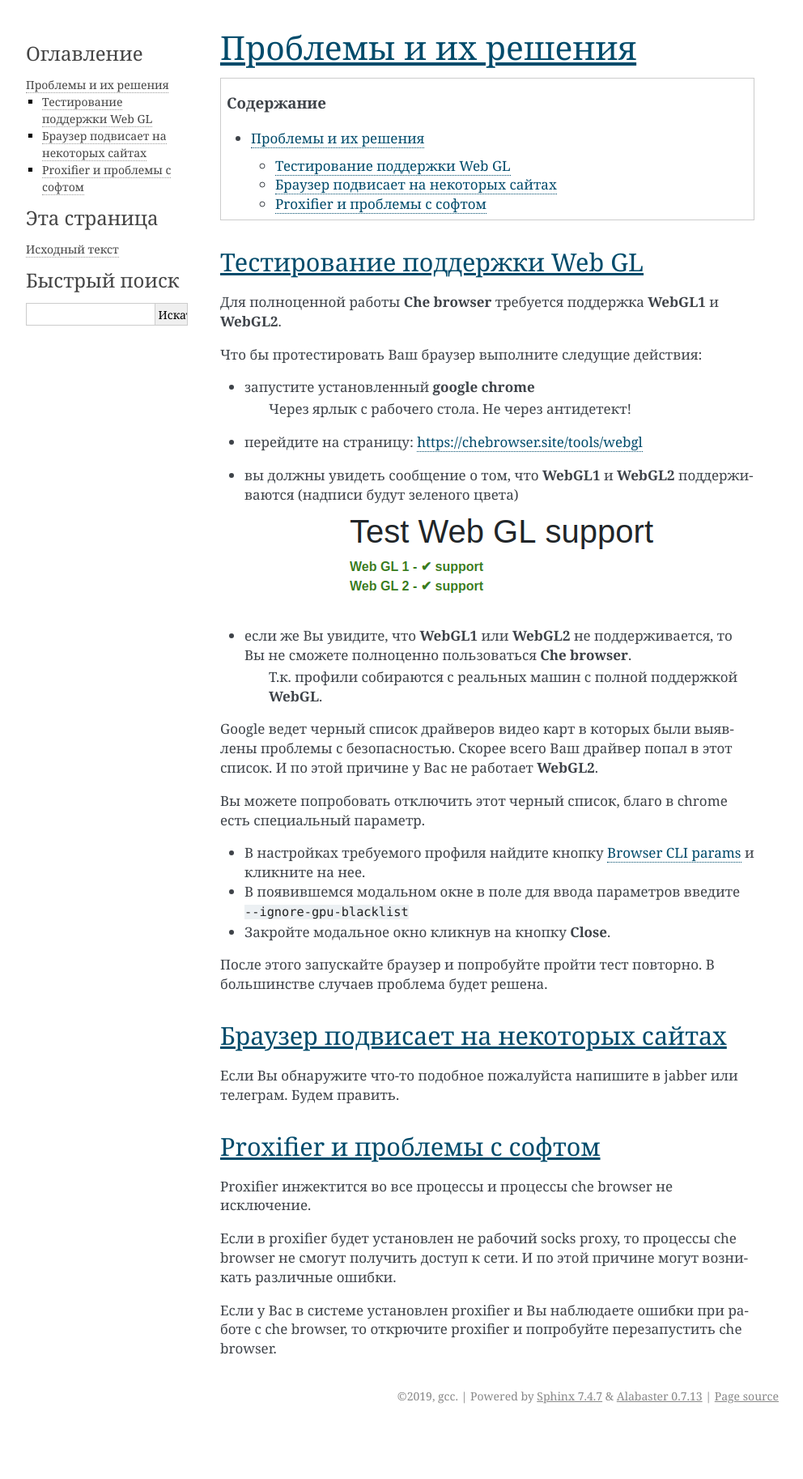
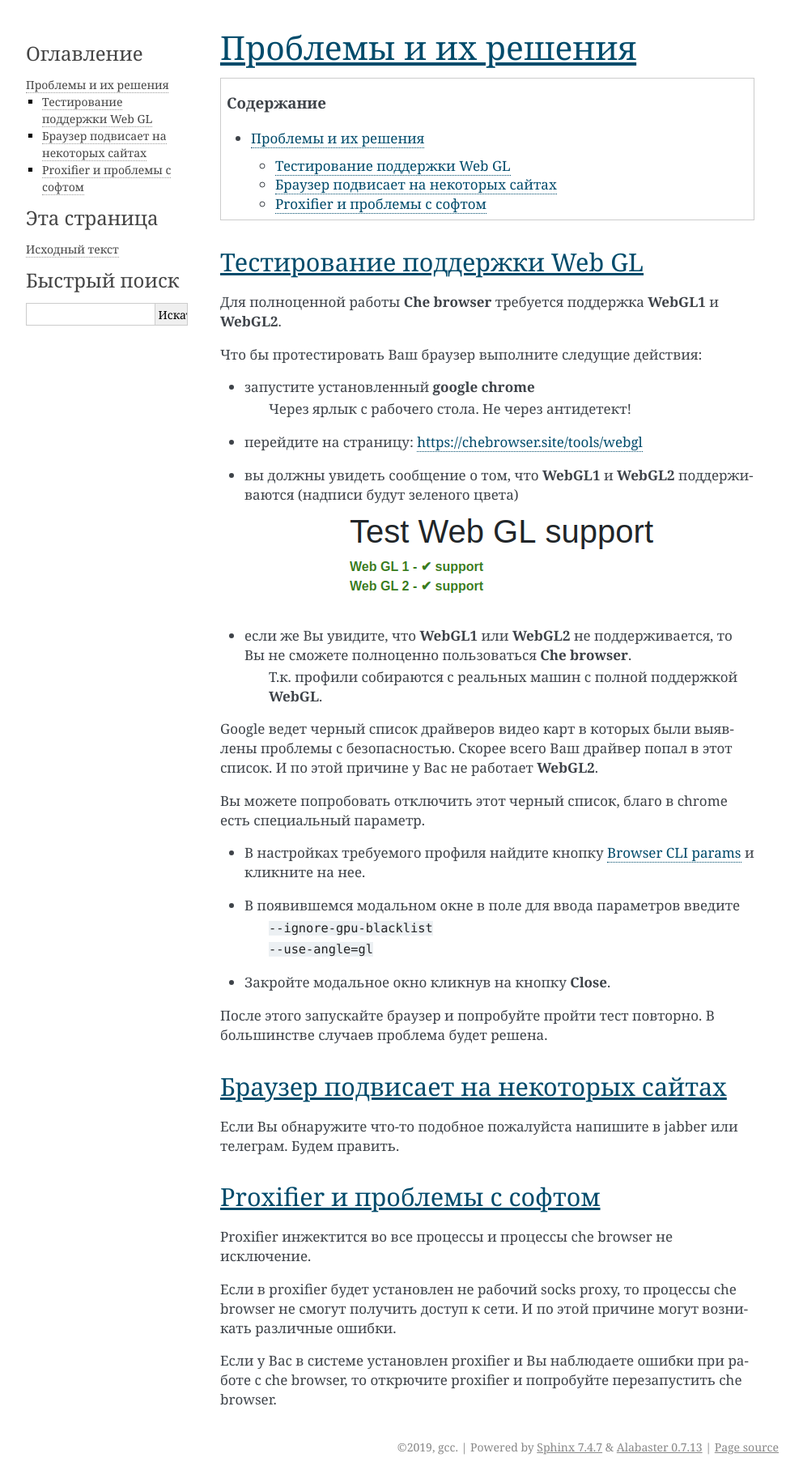
Before and after one commit to gcc-master/chebrowser-doc, a Sphinx documentation site: the page built from source/problems.rst, in a window 1280 px wide. Shown: the whole page at 81% size, without its empty margins (148-1140 px from the left). Built offline with Sphinx 7.4.7, drawn with Linux system fonts in a browser that asks for light colours; before the commit the page ends 1763 px from its top, so only the background shows below that.

Commit message:
ver: 0.1.13 - webgl2 problem fix

```diff
--- a/source/problems.rst
+++ b/source/problems.rst
@@ -26,7 +26,9 @@ Google ведет черный список драйверов видео кар
 Вы можете попробовать отключить этот черный список, благо в chrome есть специальный параметр.
 
 - В настройках требуемого профиля найдите кнопку :ref:`profiles-browser-cli-params` и кликните на нее.
-- В появившемся модальном окне в поле для ввода параметров введите ``--ignore-gpu-blacklist``
+- В появившемся модальном окне в поле для ввода параметров введите
+    | ``--ignore-gpu-blacklist``
+    | ``--use-angle=gl``
 - Закройте модальное окно кликнув на кнопку **Close**.
 
 После этого запускайте браузер и попробуйте пройти тест повторно. В большинстве случаев проблема будет решена.
--- a/source/profiles.rst
+++ b/source/profiles.rst
@@ -145,7 +145,9 @@ Browser CLI params
 Обратите внимание, что с каждым релизом google chrome список актуальных параметров может меняться.
 
 .. tip::
-   | Если при тестировании **Web GL** у Вас выявилась проблема с поддержкой **Web GL2**, то попробуйте использовать параметр ``--ignore-gpu-blacklist``
+   | Если при тестировании **Web GL** у Вас выявилась проблема с поддержкой **Web GL2**, то попробуйте использовать параметр
+   | ``--ignore-gpu-blacklist``
+   | ``--use-angle=gl``
    | В разделе :ref:`problem-webgl2` описан данный кейс.
 
 
```
